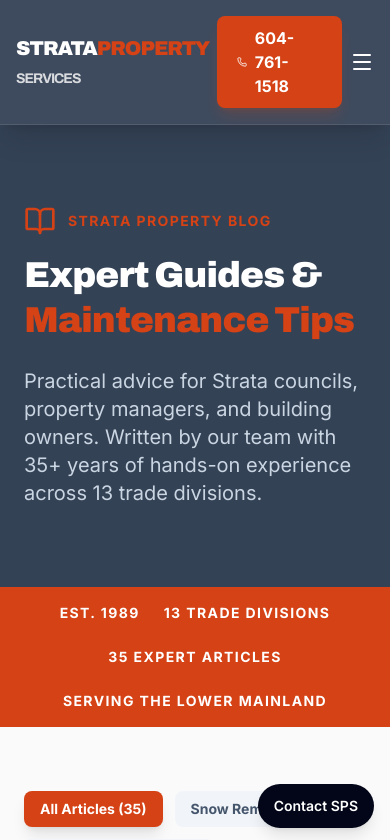
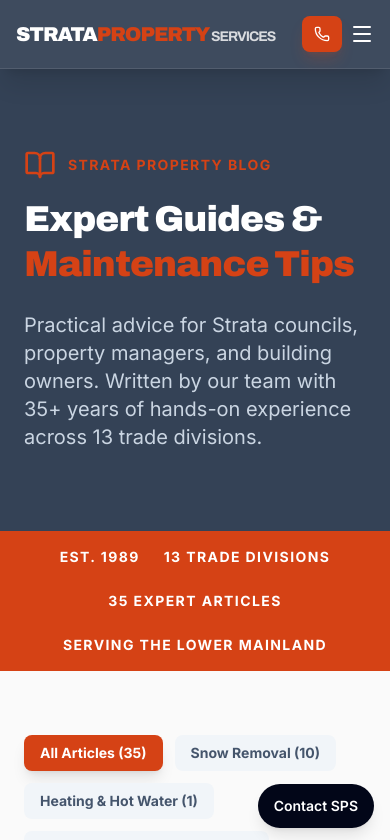
Before and after one commit to SHTFTV/strata-property-services, a React (Vite) app: page /blog in a window 390 px wide. Shown: the top 840 px of the page. Built offline with nearby package versions, Linux system fonts and the light colour scheme.

Commit message:
Keep mobile call control compact with an accessible phone label

```diff
--- a/src/components/layout/Navbar.tsx
+++ b/src/components/layout/Navbar.tsx
@@ -67,10 +67,11 @@
         <div className="flex items-center gap-2 sm:gap-4">
           <a
             href={`tel:${contacts.colin.phoneTel}`}
-            className="bg-primary hover:bg-accent px-5 py-2.5 rounded-lg font-bold transition-all flex items-center gap-2 shadow-lg shadow-primary/20 hover:shadow-primary/40 hover:-translate-y-0.5 active:translate-y-0"
+            aria-label={`Call Strata Property Services at ${contacts.colin.phone}`}
+            className="bg-primary hover:bg-accent shrink-0 px-3 sm:px-5 py-2.5 rounded-lg font-bold transition-all flex items-center gap-2 shadow-lg shadow-primary/20 hover:shadow-primary/40 hover:-translate-y-0.5 active:translate-y-0"
           >
             <Phone className="w-4 h-4" />
-            <span className="hidden sm:inline">Call Now:</span> {contacts.colin.phone}
+            <span className="hidden sm:inline">Call Now:</span> <span className="hidden sm:inline">{contacts.colin.phone}</span>
           </a>
           <button className="lg:hidden" aria-label={mobileOpen ? "Close navigation" : "Open navigation"} aria-expanded={mobileOpen} onClick={() => setMobileOpen(!mobileOpen)}>
             {mobileOpen ? <X className="w-6 h-6" /> : <Menu className="w-6 h-6" />}
```
